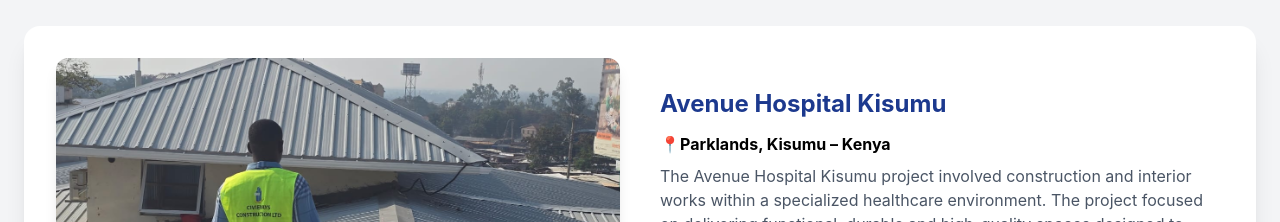
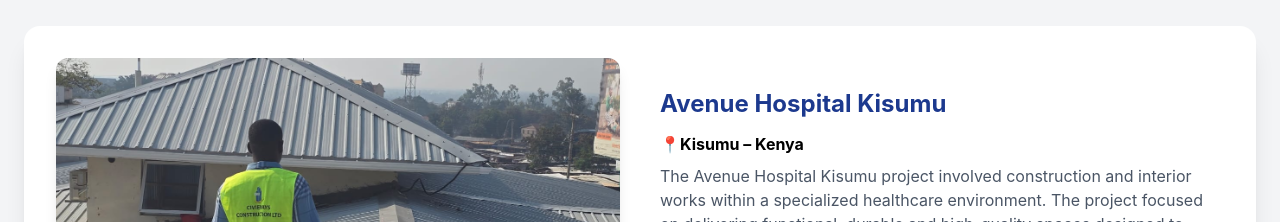
Before and after one commit to Yvonne-muthoni/Civieways-Construction, a React (Vite) app: page /projects in a window 1280 px wide. Shown: the part 5295-5517 px from the top of the page. Built offline with nearby package versions, Linux system fonts and the light colour scheme.

Commit message:
another change

```diff
--- a/src/data/projectsData.js
+++ b/src/data/projectsData.js
@@ -278,7 +278,7 @@
   {
   id: "Avenue Kisumu",
   heading: "Avenue Hospital Kisumu",
-  location: "📍Parklands, Kisumu – Kenya",
+  location: "📍Kisumu – Kenya",
   description:
     "The Avenue Hospital Kisumu project involved construction and interior works within a specialized healthcare environment. The project focused on delivering functional, durable and high-quality spaces designed to support efficient healthcare services and patient care.",
   category: "Healthcare Infrastructure / Medical Construction",
```
